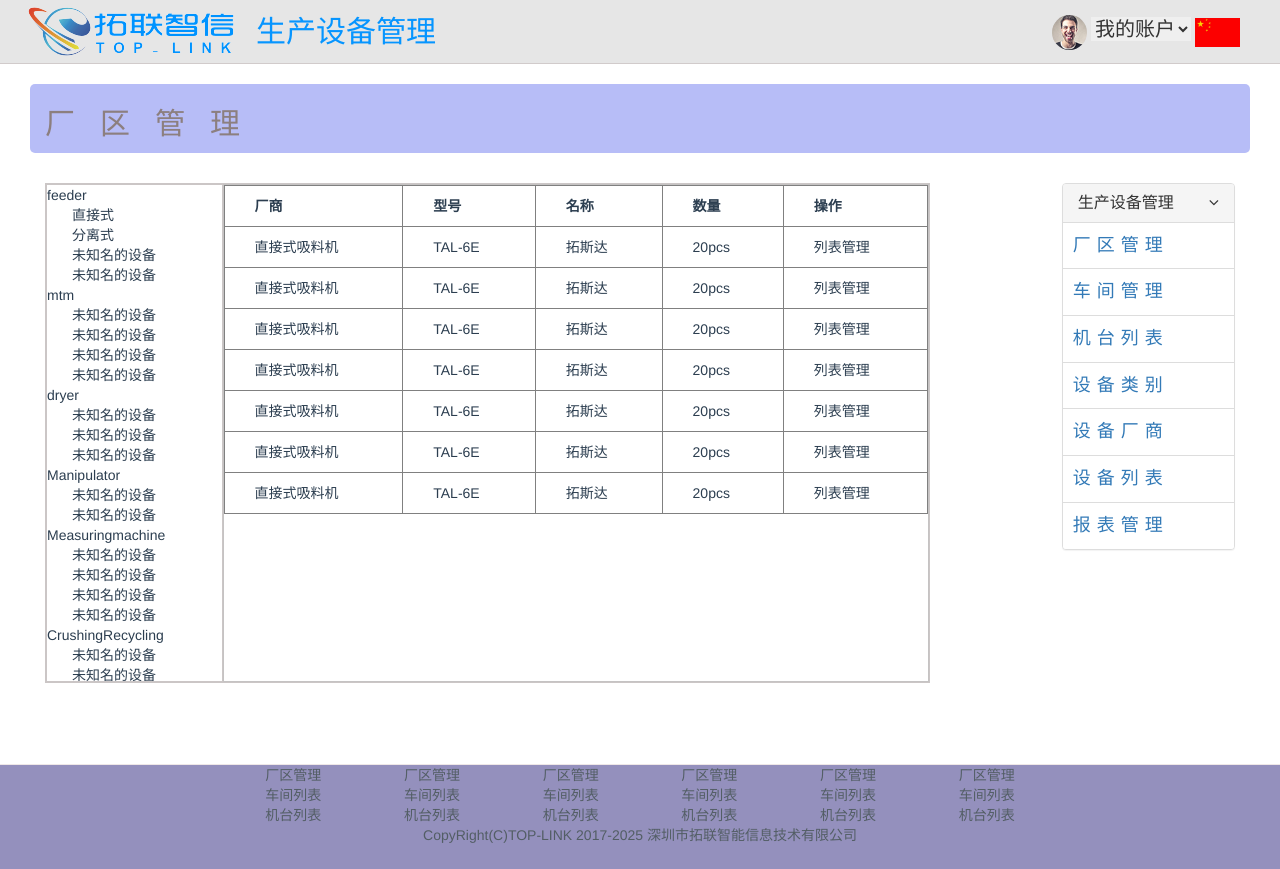
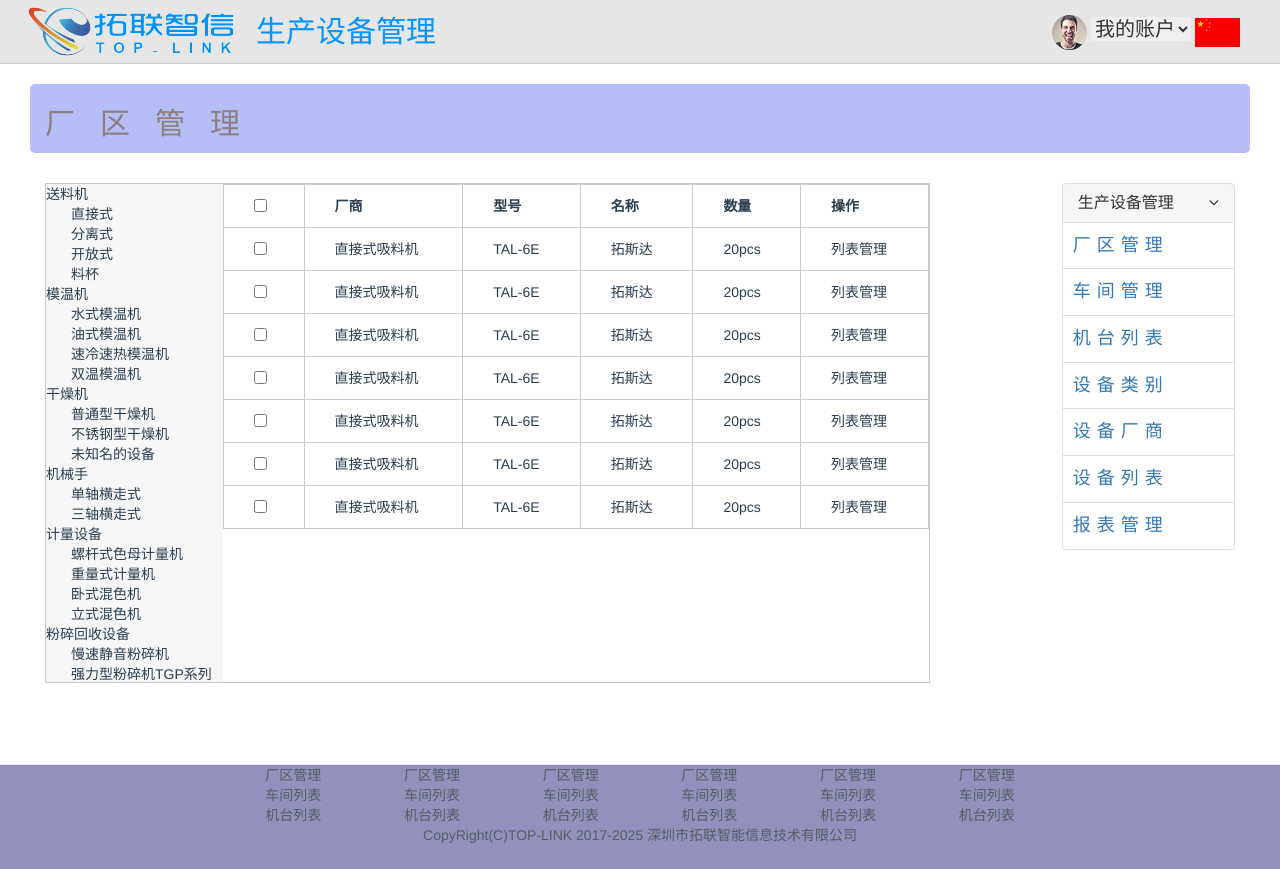
Before and after one commit to QuanTang-shaw/IFS-DevManage, a Vue app: page /#/deviceCategory in a window 1280 px wide. Built offline with nearby package versions, Linux system fonts and the light colour scheme.

Commit message:
调整页面列表间隔样式

```diff
--- a/src/App.vue
+++ b/src/App.vue
@@ -40,7 +40,7 @@
     data() {
       let routerMenu=[
           {
-            path:'/plant',
+            path:'/',
             text:'厂区管理',
             isActive:false
           },
--- a/src/Filter/filter.js
+++ b/src/Filter/filter.js
@@ -3,6 +3,32 @@ function toChinese (str) {
 	let toStr='';
 	console.log(str);
 	switch (str) {
+		case 'feeder':
+			// statements_1
+			toStr='送料机';
+			break;
+		case 'mtm':
+			// statements_1
+			toStr='模温机';
+			break;
+		case 'dryer':
+			// statements_1
+			toStr='干燥机';
+			break;
+		case 'Manipulator':
+			// statements_1
+			toStr='机械手';
+			break;
+		case 'Measuringmachine':
+			// statements_1
+			toStr='计量设备';
+			break;
+		case 'CrushingRecycling':
+			// statements_1
+			toStr='粉碎回收设备';
+			break;
+
+
 		case 'Direct':
 			// statements_1
 			toStr='直接式';
@@ -10,11 +36,65 @@ function toChinese (str) {
 		case 'Separate':
 			toStr='分离式';
 			break;
-		case 'Direct':
-			toStr='直接式';
+		case 'OpenSeparation':
+			toStr='开放式';
 			break;
-		case 'Direct':
-			toStr='直接式';
+		case 'cups':
+			toStr='料杯';
+			break;
+		case 'waterType':
+			toStr='水式模温机';
+			break;
+		case 'oilType':
+			toStr='油式模温机';
+			break;
+		case 'rcsh':
+			toStr='速冷速热模温机';
+			break;
+		case 'dmtm':
+			toStr='双温模温机';
+			break;
+		case 'Ordinary':
+			toStr='普通型干燥机';
+			break;
+		case 'thd':
+			toStr='不锈钢型干燥机';
+			break;
+		case 'Hor_singleAxis':
+			toStr='单轴横走式';
+			break;
+		case 'Cro_threeAxes':
+			toStr='三轴横走式';
+			break;
+		case 'Screw':
+			toStr='螺杆式色母计量机';
+			break;
+		case 'weight':
+			toStr='重量式计量机';
+			break;
+		case 'Vertical':
+			toStr='卧式混色机';
+			break;
+		case 'Hor_blending':
+			toStr='立式混色机';
+			break;
+		case 'Slowmuffler':
+			toStr='慢速静音粉碎机';
+			break;
+		case 'strong':
+			toStr='强力型粉碎机TGP系列';
+			break;
+		case 'Strongmute':
+			toStr='强力静音粉碎机TGP系列';
+			break;
+		case 'plunger':
+			toStr='柱塞式注塑机';
+			break;
+		case 'ReScrew':
+			toStr='往复螺旋式';
+			break;
+		case 'sppi':
+			toStr='螺杆塑化柱塞注射式';
 			break;
 		default:
 			// statements_def
--- a/src/components/DeviceCategory_mg.vue
+++ b/src/components/DeviceCategory_mg.vue
@@ -2,7 +2,7 @@
 	<div class="deviceCategory">
 		<div class="categoryList-nav">
 			<ul>
-				<li class="CategoryName" v-for="(category,key,index) in CategoryList">{{key}}
+				<li class="CategoryName" v-for="(category,key,index) in CategoryList">{{key|toChinese}}
 					<ul>
 						<li class="subCategoryName" v-for="(device,key,index) in category" @click="categoryClick(device)">{{key|toChinese}}</li>
 					</ul>
@@ -13,6 +13,7 @@
 			<table class="categoryList-table" border="1">
 				<thead>
 					<tr>
+						<th><input type="checkbox"></th>
 						<th><span>厂商</span></th>
 						<th><span>型号</span></th>
 						<th><span>名称</span></th>
@@ -22,6 +23,7 @@
 				</thead>
 				<tbody>
 					<tr v-for="device in selectedCategory">
+						<td><input type="checkbox"></td>
 						<td>
 							<span>{{device.name}}</span>
 						</td>
@@ -82,7 +84,8 @@
 	.categoryList-nav{
 		height: 100%;
 		width: 20%;
-		border:solid 1px #CBC6C6;
+		/*border:solid 1px #CBC6C6;*/
+		background-color:#F7F6F6;
 		/*float: left;*/
 		overflow-y:scroll;
 		display:inline-block;
@@ -90,13 +93,16 @@
 	.categoryList{
 		display: inline-block;
 	    width: 80%;
-	    border: solid 1px #C5C3C3;
+	    /*border: solid 1px #C5C3C3;*/
 	    position: absolute;
 	    top: 0;
 	    bottom: 0;
 	}
 	.deviceCategory,.categoryList-table{
 		width: 100%;
+	}
+	.categoryList-table{
+		border: solid 1px #D1CCCC;
 	}
 	.categoryList-table th,.categoryList-table td{
 		padding:10px 30px;
--- a/src/components/DeviceList_mg.vue
+++ b/src/components/DeviceList_mg.vue
@@ -159,8 +159,8 @@
 			<ul>
 				<li class="device" v-for="device in deviceList">
 					<div class="deviceInfo row">
-						<div class="device-pic col-md-2">
-							<img src="../assets/topstart/mtm-water.jpg" alt="" >
+						<div class="device-pic col-md-1">
+							<img src="../assets/topstart/mtm-water.jpg" alt="设备图片">
 						</div>
 						<div class="specification col-md-3">
 							<p>{{device.name}}</p>
@@ -174,13 +174,13 @@
 						</div>
 						<div class="operating col-md-2">
 							<span>
-								<i class="fa fa-edit"></i>
+								<i class="fa fa-edit fa-lg"></i>
 							</span>
 							<span>
-								<i class="fa fa-trash-o"></i>
+								<i class="fa fa-trash-o fa-lg"></i>
 							</span>
 							<span>
-								<i class="fa fa-list-alt"></i>
+								<i class="fa fa-list-alt fa-lg"></i>
 							</span>
 						</div>
 					</div>
@@ -227,7 +227,7 @@
 	.Filtering{
 		border:solid 1px #CFCCCC;
 		font-size:.7em;
-		padding: 20px 15px;
+		padding: 15px 15px;
 	}
 	.Filtering>select option{
 		padding:35px 10px;
@@ -240,12 +240,15 @@
 		padding:20px 0;
 	}
 	.deviceList li{
-		padding:10px 0;
+		padding:10px;
 		position:relative;
 		margin: 0;
 		list-style: none;
 		border:solid 1px #E7E6E6;
 		margin-bottom:10px;
+	}
+	.device{
+		padding: 0;
 	}
 	.deviceInfo{
 		margin: 0;
@@ -253,14 +256,15 @@
 	.deviceInfo,.deviceInfo>div{
 		display: flex;
 	}
+	.device-pic{padding: 0;}
 	.device-pic img{
 		/*position: absolute;*/
 		/*top:100%;*/
 		/*transform: translateY(-50%);*/
 		/*border:solid 1px;*/
 		width:100%;
-		max-width:120px;
-		max-height:120px;
+		max-width:90px;
+		max-height:90px;
 	}
 	.device-pic{
 		justify-content: center;
--- a/src/components/DeviceManufacturers_mg.vue
+++ b/src/components/DeviceManufacturers_mg.vue
@@ -51,6 +51,9 @@
 	.companyList,.companyList-table{
 		width: 100%;
 	}
+	.companyList-table{
+		border: solid 1px #D2CDCD;
+	}
 	.companyList-table th,.companyList-table td{
 		padding:20px 25px;
 	}
--- a/src/components/MachineList_mg.vue
+++ b/src/components/MachineList_mg.vue
@@ -59,9 +59,10 @@
 			</div>
 		</div>
 		<div class="machineList">
-			<table class="machineList-table" border="1" style="box-shadow:2px 2px 5px #c6c5c7;">
+			<table class="machineList-table" border="0" style="">
 				<thead>
 					<tr>
+						<th></th>
 						<th><span>机台编号</span></th>
 						<th><span>机台名称</span></th>
 						<th><span>机台主管</span></th>
@@ -74,6 +75,7 @@
 				</thead>
 				<tbody>
 					<tr v-for="machine in machineList">
+						<td><input type="checkbox"></td>
 						<td><span>{{machine.numbering}}</span></td>
 						<td><span>{{machine.name}}</span></td>
 						<td><span>{{machine.manager}}</span></td>
@@ -91,7 +93,36 @@
 						</td>
 					</tr>
 				</tbody>
+				<tfoot>
+					<tr>
+						<td><input type="checkbox"></td>
+						<td>
+							<button class="btn btn-default">
+							  <i class="fa fa-trash-o fa-sm">删除</i>
+							</button>
+						</td>
+					</tr>
+				</tfoot>
 			</table>
+			<nav aria-label="Page navigation">
+			  <ul class="pagination">
+			    <li>
+			      <a href="#" aria-label="Previous">
+			        <span aria-hidden="true">&laquo;</span>
+			      </a>
+			    </li>
+			    <li><a href="#">1</a></li>
+			    <li><a href="#">2</a></li>
+			    <li><a href="#">3</a></li>
+			    <li><a href="#">4</a></li>
+			    <li><a href="#">5</a></li>
+			    <li>
+			      <a href="#" aria-label="Next">
+			        <span aria-hidden="true">&raquo;</span>
+			      </a>
+			    </li>
+			  </ul>
+			</nav>
 		</div>
 	</div>
 </template>
@@ -132,16 +163,25 @@
 	.workshopSelect{
 		/*font-size:20px;*/
 		border:solid 1px #DEDADA;
+		padding:5px 10px;
 	}
 	.machineList-mg,.machineList,.machineList-table{
 		width: 100%;
 	}
-	.machineList-table{
-		border:solid 1px #DFDFDF;
+	.machineList{
+		padding: 10px;
+		box-shadow:2px 2px 5px #c6c5c7;
 		margin-top:25px;
 	}
+	.machineList-table{
+		/*border:solid 1px #DFDFDF;*/
+	}
+	.machineList-table tr{
+		border-bottom:solid 1px #E3E1E1;
+	}
+	.machineList-table tfoot tr{border:none;}
 	.machineList-table th,.machineList-table td{
-		padding:20px 15px;
+		padding:10px 15px;
 	}
 	.machineList-oper span{
 		margin-left:30px;
--- a/src/components/Workshop_mg.vue
+++ b/src/components/Workshop_mg.vue
@@ -37,9 +37,10 @@
 			</div>
 		</div>
 		<div class="workshopManagement-table">
-			<table class="workshopTable" border="1" style="box-shadow: 2px 2px 5px #c6c5c7;">
+			<table class="workshopTable" border="0">
 				<thead>
 					<tr>
+						<th></th>
 						<th>车间编号</th>
 						<th>车间名称</th>
 						<th>车间主管</th>
@@ -52,6 +53,7 @@
 				</thead>
 				<tbody>
 					<tr v-for="workshop in workshopList">
+						<td><input type="checkbox"></td>
 						<td>
 							<span>
 								{{workshop.numbering}}
@@ -85,7 +87,36 @@
 						</td>
 					</tr>
 				</tbody>
+				<tfoot>
+					<tr>
+						<td style="text-align:;"><input type="checkbox">全选</td>
+						<td>
+							<button class="btn btn-default">
+							  <i class="fa fa-trash-o fa-sm">删除</i>
+							</button>
+						</td>
+					</tr>
+				</tfoot>
 			</table>
+			<nav aria-label="Page navigation">
+			  <ul class="pagination">
+			    <li>
+			      <a href="#" aria-label="Previous">
+			        <span aria-hidden="true">&laquo;</span>
+			      </a>
+			    </li>
+			    <li><a href="#">1</a></li>
+			    <li><a href="#">2</a></li>
+			    <li><a href="#">3</a></li>
+			    <li><a href="#">4</a></li>
+			    <li><a href="#">5</a></li>
+			    <li>
+			      <a href="#" aria-label="Next">
+			        <span aria-hidden="true">&raquo;</span>
+			      </a>
+			    </li>
+			  </ul>
+			</nav>
 		</div>
 	</div>
 </template>
@@ -128,13 +159,27 @@
 		border:solid 1px #DAD2D2;
 		padding:5px 10px;
 	}
+	.workshopManagement-table{
+		box-shadow: 2px 2px 5px #c6c5c7;
+		padding: 10px;
+		margin-top:20px;
+	}
 	.workshopManagement-table th,.workshopManagement-table td{
-		padding:15px 30px;
+		padding:10px 0;
+		text-align: center;
+
 	}
 	.workshopTable{
-		border:solid 1px #D9D4D4;
+		/*border:solid 1px #D9D4D4;*/
 		width:100%;
-		margin-top: 20px;
+		/*margin-top: 20px;*/
+	}
+	.workshopTable tr{
+		border-bottom:solid 1px #E6E0E0;
+	}
+	.workshopTable tfoot tr{
+		border: none;
+		text-align:center;
 	}
 	.workshop-oper span{
 		margin-left:30px;
--- a/src/router/index.js
+++ b/src/router/index.js
@@ -22,7 +22,7 @@ Vue.use(Router)
 export default new Router({
   routes: [
     {
-      path: '/plant',
+      path: '/',
       name: 'plantMg',
       components:{
       	default:navPlant,
--- a/src/store/store.js
+++ b/src/store/store.js
@@ -323,15 +323,6 @@
 							factory:'拓斯达'
 						}
 					],
-					Mediumspeed:[
-						{
-							pic:'img/topstart/Mediumspeed.jpg',
-							name:'中速粉碎机TGM系列',
-							model:'TGL-2718CB',
-							Numbering:'1',
-							factory:'拓斯达'
-						}
-					],
 					strong:[
 						{
 							pic:'img/topstart/strong.jpg',
@@ -432,6 +423,42 @@
 					model:'M108',
 					ownedWorkshop:'B001',
 					ownedMachine:'0019'
+				},
+				{
+					pic:'',
+					name:'模温机',
+					Brand:'拓斯达',
+					serialNumber:'A5425663243',
+					model:'M108',
+					ownedWorkshop:'B001',
+					ownedMachine:'0019'
+				},
+				{
+					pic:'',
+					name:'模温机',
+					Brand:'拓斯达',
+					serialNumber:'A5425663243',
+					model:'M108',
+					ownedWorkshop:'B001',
+					ownedMachine:'0019'
+				},
+				{
+					pic:'',
+					name:'模温机',
+					Brand:'拓斯达',
+					serialNumber:'A5425663243',
+					model:'M108',
+					ownedWorkshop:'B001',
+					ownedMachine:'0019'
+				},
+				{
+					pic:'',
+					name:'模温机',
+					Brand:'拓斯达',
+					serialNumber:'A5425663243',
+					model:'M108',
+					ownedWorkshop:'B001',
+					ownedMachine:'0019'
 				}
 			];
 		localStorage.clear();
```
